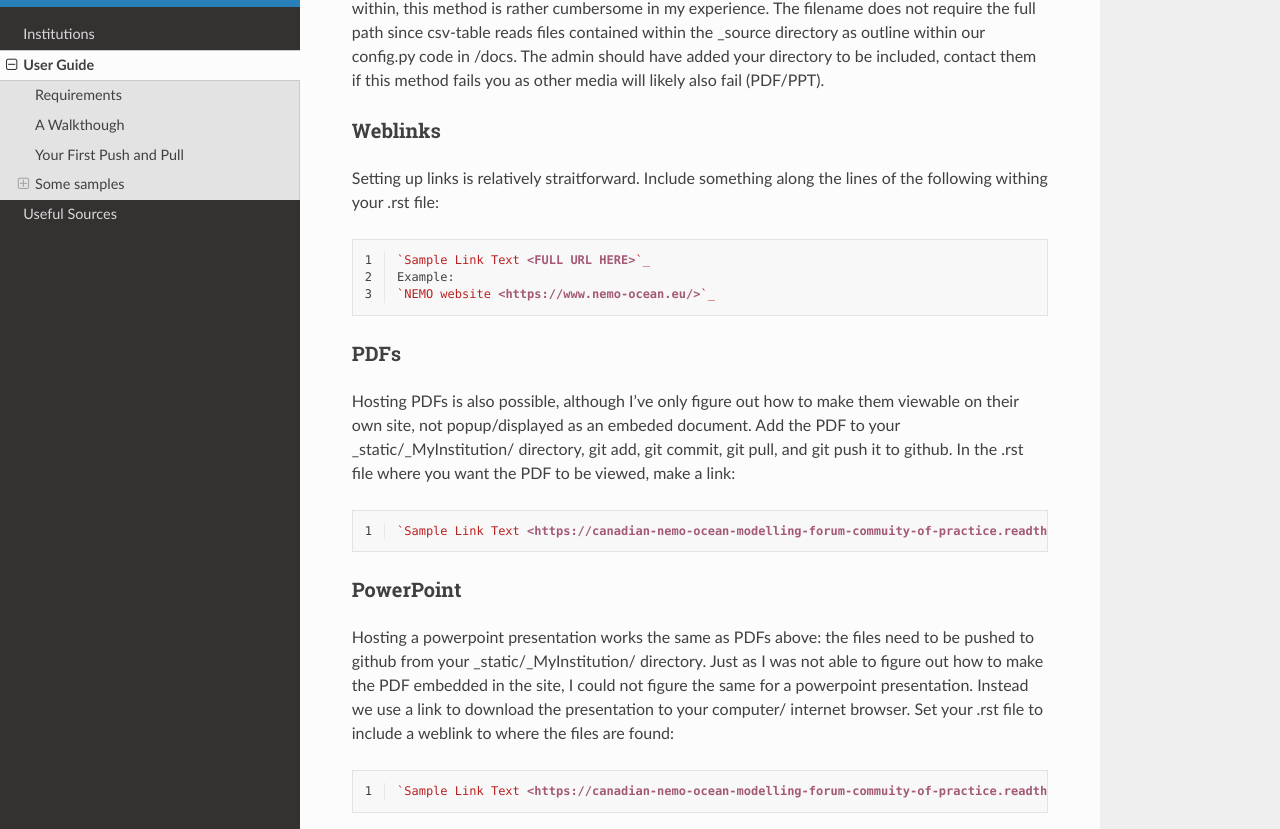
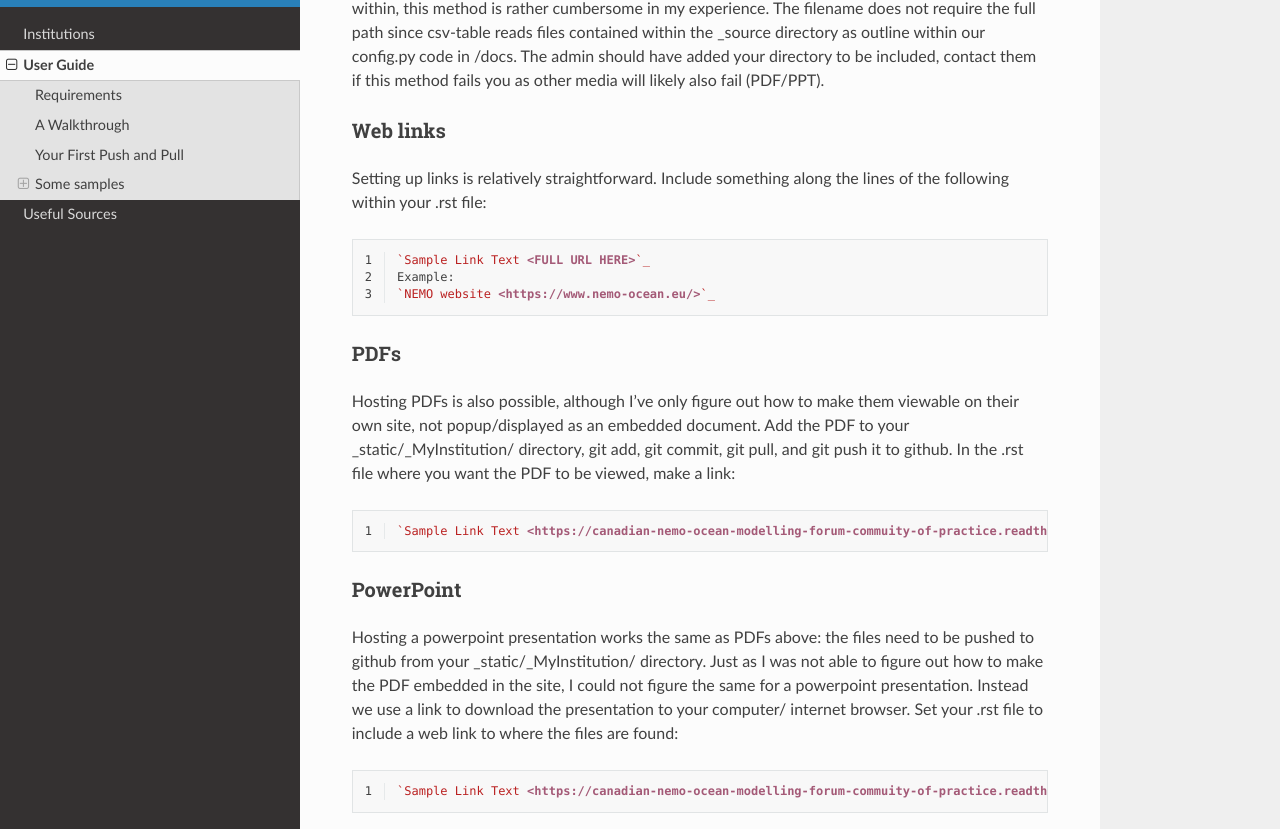
Before and after one commit to UofA-NEMO/Canadian-NEMO-Ocean-Modelling-Forum-Community-of-Practice, a Sphinx documentation site: the page built from docs/Instructions.rst, in a window 1280 px wide and 1400 px high, scrolled down 4134 px. Shown: the part 143-972 px from the top of the window. Built offline with Sphinx 7.4.7 and the Read the Docs theme 2.0.0, drawn with Linux system fonts in a browser that asks for light colours; pages that are not in the unit, such as notebooks, are missing from menus; some of the changed text lies outside the part shown.

Commit message:
Update Instructions.rst

```diff
--- a/docs/Instructions.rst
+++ b/docs/Instructions.rst
@@ -12,7 +12,7 @@ Requirements
 
 This website is built from documents saved onto the GitHub account which ReadTheDocs.org then produces into a website. For others to collaborate, we all work off of the cloned repository. Each user/institution only works within their assigned directory space so we do not interfere with the documents of other groups. Since the repository is cloned, all groups are synced to each other: any file we upload onto this repository then is downloaded and accessible by the other groups. As such, don't upload anything you wouldn't be willing to share, and don't modify anything outside your designated directories. There is a storage limit to how much we can store in the repository- please host large files (videos) elsewhere, only push small files.
 
-A Walkthough
+A Walkthrough
 ............
 
 1. Each instruction needs to create a GitHub account and activate it accordingly. You will need to set up git on your local system- I cannot explain it here since each system may vary, but it entail setting up your git user name and email to the local system.
@@ -127,10 +127,10 @@ As for the csv reader, you need to copy your .csv file into your _static/_MyInst
 
 This will load FileName.csv which has 2 columns. Column 1 has a width that is 30% of the table while column 2 has a width that is 70% of the table. There is a single row of headers. There could be many rows but only 2 columns. Since cell width can vary significantly depending on the text within, this method is rather cumbersome in my experience. The filename does not require the full path since csv-table reads files contained within the _source directory as outline within our config.py code in /docs. The admin should have added your directory to be included, contact them if this method fails you as other media will likely also fail (PDF/PPT).
 
-Weblinks
-^^^^^^^^
+Web links
+^^^^^^^^^
 
-Setting up links is relatively straitforward. Include something along the lines of the following withing your .rst file:
+Setting up links is relatively straightforward. Include something along the lines of the following within your .rst file:
 
 .. code-block:: RST
    :linenos:
@@ -143,7 +143,7 @@ Setting up links is relatively straitforward. Include something along the lines
 PDFs
 ^^^^
 
-Hosting PDFs is also possible, although I've only figure out how to make them viewable on their own site, not popup/displayed as an embeded document. Add the PDF to your _static/_MyInstitution/ directory, git add, git commit, git pull, and git push it to github. In the .rst file where you want the PDF to be viewed, make a link:
+Hosting PDFs is also possible, although I've only figure out how to make them viewable on their own site, not popup/displayed as an embedded document. Add the PDF to your _static/_MyInstitution/ directory, git add, git commit, git pull, and git push it to github. In the .rst file where you want the PDF to be viewed, make a link:
 
 .. code-block:: RST
    :linenos:
@@ -153,7 +153,7 @@ Hosting PDFs is also possible, although I've only figure out how to make them vi
 PowerPoint
 ^^^^^^^^^^
 
-Hosting a powerpoint presentation works the same as PDFs above: the files need to be pushed to github from your _static/_MyInstitution/ directory. Just as I was not able to figure out how to make the PDF embedded in the site, I could not figure the same for a powerpoint presentation. Instead we use a link to download the presentation to your computer/ internet browser. Set your .rst file to include a weblink to where the files are found:
+Hosting a powerpoint presentation works the same as PDFs above: the files need to be pushed to github from your _static/_MyInstitution/ directory. Just as I was not able to figure out how to make the PDF embedded in the site, I could not figure the same for a powerpoint presentation. Instead we use a link to download the presentation to your computer/ internet browser. Set your .rst file to include a web link to where the files are found:
 
 .. code-block:: RST
    :linenos:
```
Also changed, not shown: other parts of docs/Instructions.rst (+1 -1 lines).
